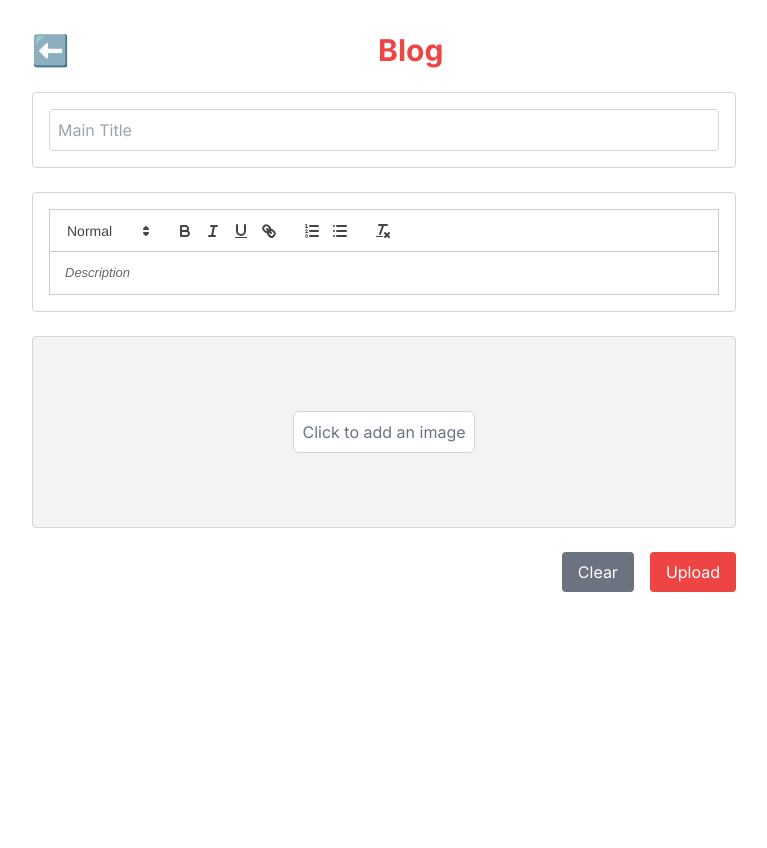
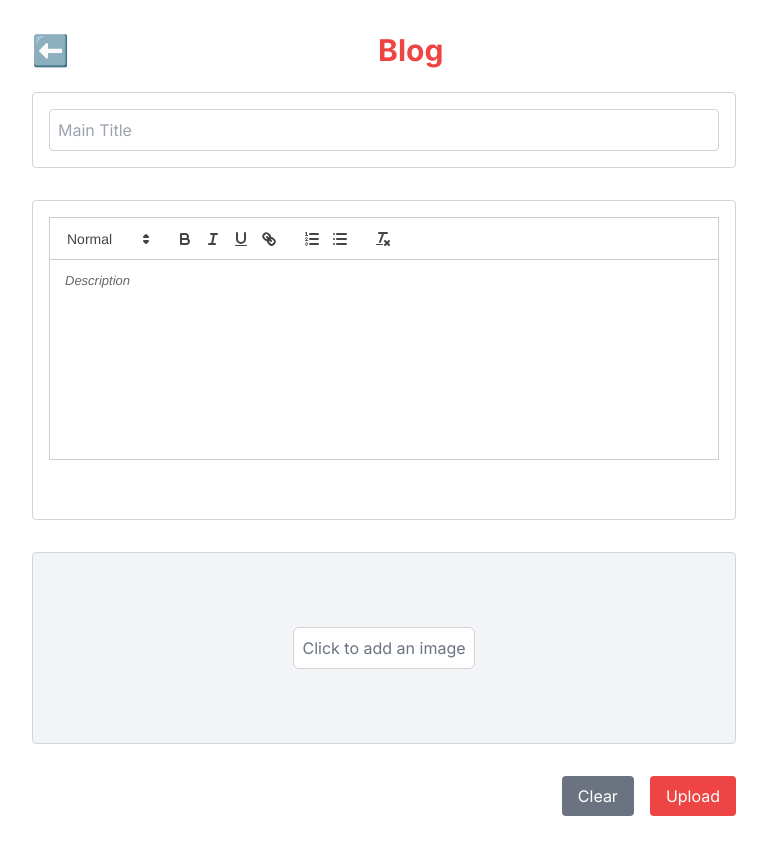
Before and after one commit to Kaveenxz/eudaumonia, a Next.js app: page /add-blog in a window 1280 px wide. Shown: the whole page, without its empty margins (256-1023 px from the left). Before the commit the page ends 800 px from the top, so only its background shows below. Built offline with nearby package versions, Linux system fonts and the light colour scheme.

Commit message:
Updated form spacing and ReactQuill component styling in BlogForm component

```diff
--- a/src/app/(admin)/add-blog/page.tsx
+++ b/src/app/(admin)/add-blog/page.tsx
@@ -67,7 +67,7 @@ export default function BlogForm() {
         <h1 className="text-3xl font-bold text-red-500 text-center flex-grow">Blog</h1>
       </div>
 
-      <form onSubmit={handleSubmit} className="space-y-6">
+      <form onSubmit={handleSubmit} className="space-y-8">
         <div className="border border-gray-300 p-4 rounded">
           <input
             type="text"
@@ -78,12 +78,12 @@ export default function BlogForm() {
           />
         </div>
 
-        <div className="border border-gray-300 p-4 rounded h-full ">
+        <div className="border border-gray-300 p-4 rounded h-80 ">
           <ReactQuill
             value={description}
             onChange={setDescription}
             placeholder="Description"
-            className="w-full h-full"
+            className="w-full h-[70%]"
           />
         </div>
 
```
